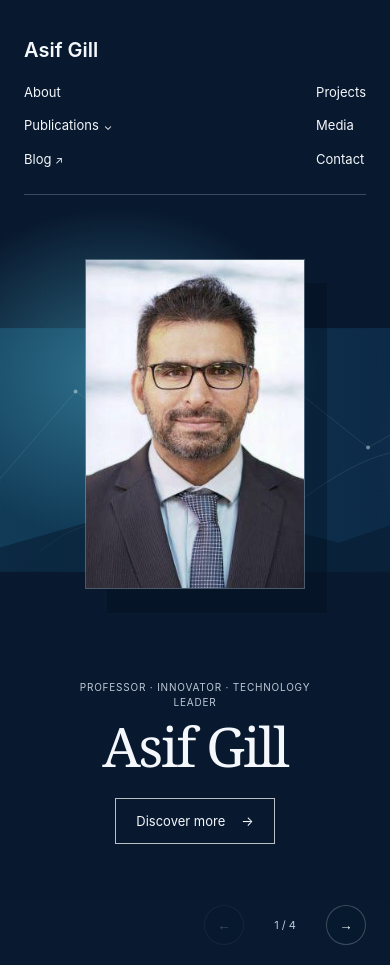
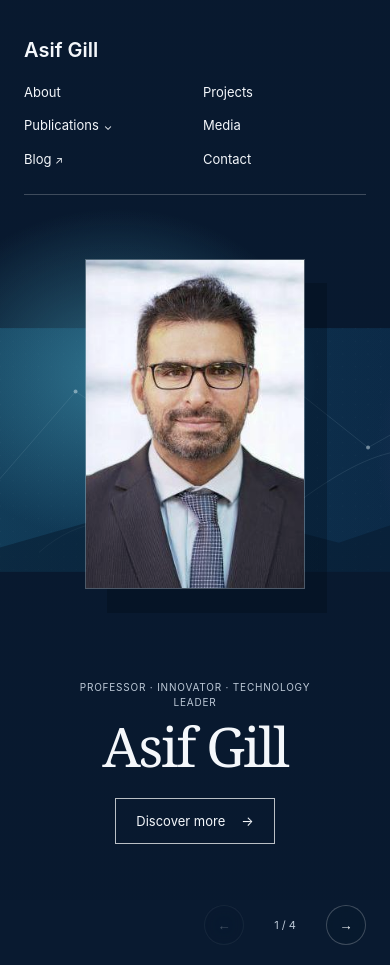
Before and after one commit to gracebilliris/asif-gill-profile, a Jekyll site: the page built from index.html, in a window 390 px wide. Built offline with Jekyll 4.4.1, drawn with Linux system fonts in a browser that asks for light colours.

Commit message:
Keep all mobile navigation in view

```diff
--- a/assets/simple.css
+++ b/assets/simple.css
@@ -976,9 +976,8 @@ p {
   .simple-header nav {
     display: grid;
     width: 100%;
-    grid-template-columns: repeat(2, max-content);
+    grid-template-columns: repeat(2, minmax(0, 1fr));
     gap: 12px 16px;
-    justify-content: space-between;
     font-size: 13px;
   }
 
```
